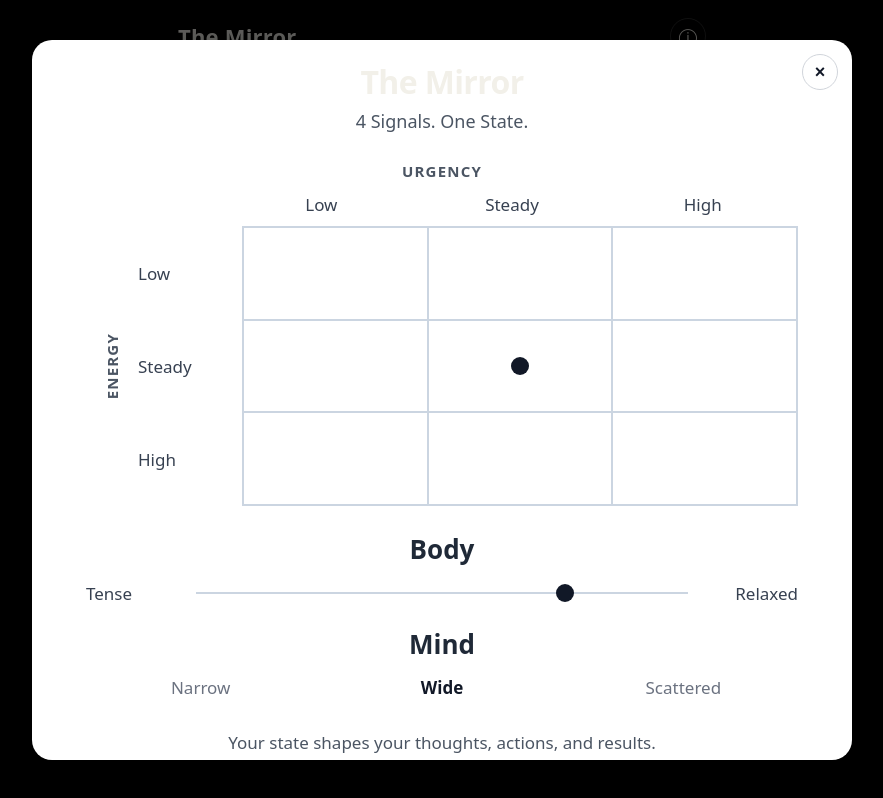
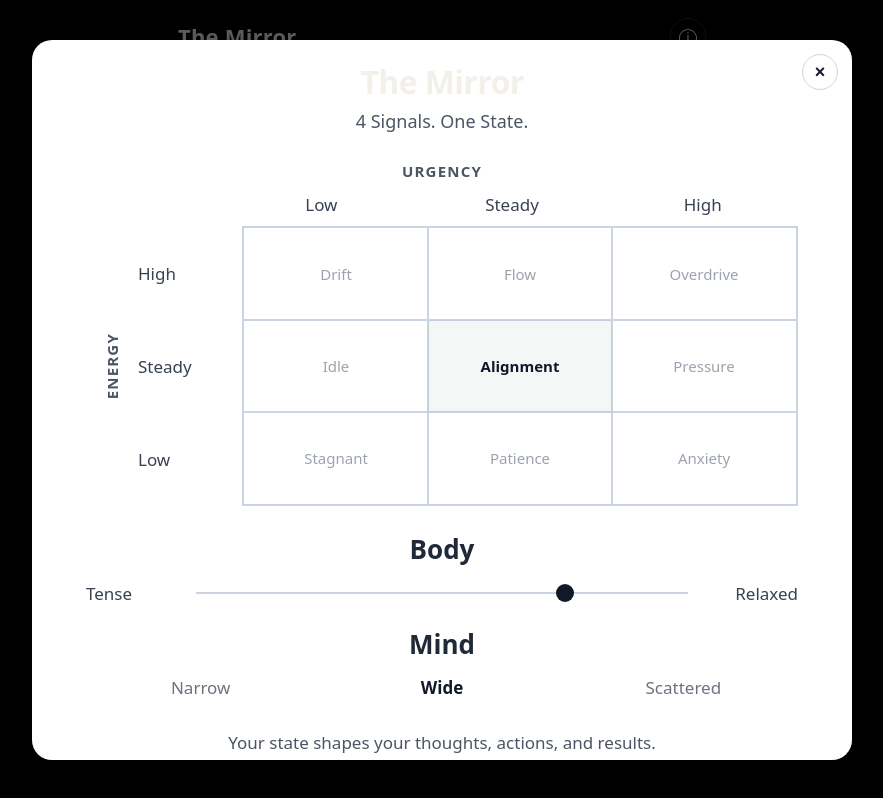
Before and after one commit to onazji/the-mirror, a React (Vite) app: page / in a window 1280 px wide. Both pictures are taken after a click on the button "Open state map explanation". Shown: the whole page, without its empty margins (198-1081 px from the left). Built offline with nearby package versions, Linux system fonts and the light colour scheme.

Commit message:
4/12/26 part 2
minor typo fixess

```diff
--- a/src/components/StateMap.module.css
+++ b/src/components/StateMap.module.css
@@ -90,36 +90,56 @@ grid-template-rows: repeat(3, 1fr);
 min-height: 280px;
 border: 2px solid #cbd5e1;
 background-image:
-linear-gradient(to right,
+linear-gradient(
+to right,
 transparent calc(33.333% - 1px),
 #cbd5e1 calc(33.333% - 1px),
 #cbd5e1 calc(33.333% + 1px),
-transparent calc(33.333% + 1px)),
-linear-gradient(to right,
+transparent calc(33.333% + 1px)
+),
+linear-gradient(
+to right,
 transparent calc(66.666% - 1px),
 #cbd5e1 calc(66.666% - 1px),
 #cbd5e1 calc(66.666% + 1px),
-transparent calc(66.666% + 1px)),
-linear-gradient(to bottom,
+transparent calc(66.666% + 1px)
+),
+linear-gradient(
+to bottom,
 transparent calc(33.333% - 1px),
 #cbd5e1 calc(33.333% - 1px),
 #cbd5e1 calc(33.333% + 1px),
-transparent calc(33.333% + 1px)),
-linear-gradient(to bottom,
+transparent calc(33.333% + 1px)
+),
+linear-gradient(
+to bottom,
 transparent calc(66.666% - 1px),
 #cbd5e1 calc(66.666% - 1px),
 #cbd5e1 calc(66.666% + 1px),
-transparent calc(66.666% + 1px));
+transparent calc(66.666% + 1px)
+);
 background-repeat: no-repeat;
 background-color: #fff;
 }
-.dot {
-width: 18px;
-height: 18px;
-border-radius: 999px;
-background: #111827;
-align-self: center;
-justify-self: center;
+.cell {
+display: flex;
+align-items: center;
+justify-content: center;
+padding: 8px;
+text-align: center;
+}
+.cellActive {
+background: rgba(17, 24, 39, 0.04);
+}
+.cellLabel {
+font-size: 15px;
+line-height: 1.2;
+font-weight: 500;
+color: #9ca3af;
+}
+.cellLabelActive {
+color: #111827;
+font-weight: 700;
 }
 .section {
 margin-top: 24px;
@@ -215,8 +235,9 @@ min-height: 220px;
 .rowLabel,
 .colLabel,
 .bodyLabel,
-.mindLabel {
-font-size: 15px;
+.mindLabel,
+.cellLabel {
+font-size: 14px;
 }
 .sectionTitle {
 font-size: 22px;
--- a/src/components/StateMap.tsx
+++ b/src/components/StateMap.tsx
@@ -1,4 +1,5 @@
 import styles from "./StateMap.module.css";
+import { getBaseState, type BaseStateName } from "../services/stateEngine";
 type Level = "low" | "steady" | "high";
 type BodyState = "tense" | "relaxed";
 type MindState = "narrow" | "wide" | "scattered";
@@ -8,28 +9,28 @@ urgency?: Level;
 body?: BodyState;
 mind?: MindState;
 };
-const rowIndexMap: Record<Level, number> = {
-low: 0,
-steady: 1,
-high: 2,
-};
-const colIndexMap: Record<Level, number> = {
-low: 0,
-steady: 1,
-high: 2,
-};
 const bodyPositionMap: Record<BodyState, string> = {
 tense: "25%",
 relaxed: "75%",
 };
+const baseStateGrid: { energy: Level; urgency: Level; label: BaseStateName }[] = [
+{ energy: "high", urgency: "low", label: "Drift" },
+{ energy: "high", urgency: "steady", label: "Flow" },
+{ energy: "high", urgency: "high", label: "Overdrive" },
+{ energy: "steady", urgency: "low", label: "Idle" },
+{ energy: "steady", urgency: "steady", label: "Alignment" },
+{ energy: "steady", urgency: "high", label: "Pressure" },
+{ energy: "low", urgency: "low", label: "Stagnant" },
+{ energy: "low", urgency: "steady", label: "Patience" },
+{ energy: "low", urgency: "high", label: "Anxiety" },
+];
 export function StateMap({
 energy = "steady",
 urgency = "steady",
 body = "relaxed",
 mind = "wide",
 }: Props) {
-const row = rowIndexMap[energy];
-const col = colIndexMap[urgency];
+const activeBaseState = getBaseState(energy, urgency);
 return (
 <section className={styles.wrapper} aria-label="State map">
 <h2 className={styles.title}>The Mirror</h2>
@@ -46,19 +47,29 @@ return (
 <div className={styles.yAxisArea}>
 <div className={styles.yAxisTitle}>Energy</div>
 <div className={styles.rowLabels}>
+<div className={styles.rowLabel}>High</div>
+<div className={styles.rowLabel}>Steady</div>
 <div className={styles.rowLabel}>Low</div>
-<div className={styles.rowLabel}>Steady</div>
-<div className={styles.rowLabel}>High</div>
 </div>
 </div>
-<div className={styles.grid} aria-hidden="true">
+<div className={styles.grid} aria-label="Energy and urgency state grid">
+{baseStateGrid.map((cell) => {
+const isActive = cell.label === activeBaseState;
+return (
 <div
-className={styles.dot}
-style={{
-gridRow: row + 1,
-gridColumn: col + 1,
-}}
-/>
+key={`${cell.energy}-${cell.urgency}`}
+className={`${styles.cell} ${isActive ? styles.cellActive : ""}`}
+>
+<span
+className={`${styles.cellLabel} ${
+isActive ? styles.cellLabelActive : ""
+}`}
+>
+{cell.label}
+</span>
+</div>
+);
+})}
 </div>
 </div>
 </div>
--- a/src/screens/CheckScreen.tsx
+++ b/src/screens/CheckScreen.tsx
@@ -12,7 +12,7 @@ type Props = {
 };
 
 const ENERGY: readonly Energy[] = ["low", "steady", "high"] as const;
-const URGENCY: readonly Urgency[] = ["low", "medium", "high"] as const;
+const URGENCY: readonly Urgency[] = ["low", "steady", "high"] as const;
 const BODY: readonly Body[] = ["relaxed", "tense"] as const;
 const MIND: readonly Mind[] = ["narrow", "wide", "scattered"] as const;
 
--- /dev/null
+++ b/src/services/stateEngine.ts
@@ -0,0 +1,93 @@
+import type { MirrorSession } from "../types/mirror";
+export type BaseStateName =
+| "Stagnant"
+| "Patience"
+| "Anxiety"
+| "Idle"
+| "Alignment"
+| "Pressure"
+| "Drift"
+| "Flow"
+| "Overdrive";
+export type StateName =
+| "Loop State"
+| "Impulse State"
+| "Decision Under Pressure"
+| "Flow State"
+| "Recovery State"
+| "Undefined";
+export function getBaseState(
+energy: "low" | "steady" | "high",
+urgency: "low" | "steady" | "high"
+): BaseStateName {
+if (energy === "low" && urgency === "low") return "Stagnant";
+if (energy === "low" && urgency === "steady") return "Patience";
+if (energy === "low" && urgency === "high") return "Anxiety";
+if (energy === "steady" && urgency === "low") return "Idle";
+if (energy === "steady" && urgency === "steady") return "Alignment";
+if (energy === "steady" && urgency === "high") return "Pressure";
+if (energy === "high" && urgency === "low") return "Drift";
+if (energy === "high" && urgency === "steady") return "Flow";
+return "Overdrive";
+}
+export function classifyState(s: MirrorSession): StateName {
+const { urgency, mind, body, energy } = s;
+if (urgency === "high" && mind === "scattered" && body === "tense") {
+return "Loop State";
+}
+if (urgency === "high" && mind === "narrow") {
+return "Impulse State";
+}
+if (urgency === "high" && mind === "wide" && body === "relaxed") {
+return "Decision Under Pressure";
+}
+if (
+urgency === "steady" &&
+mind === "narrow" &&
+body === "relaxed" &&
+energy === "high"
+) {
+return "Flow State";
+}
+if (
+urgency === "low" &&
+mind === "wide" &&
+body === "relaxed" &&
+energy === "low"
+) {
+return "Recovery State";
+}
+return "Undefined";
+}
+export function getStateReflection(state: StateName): string | null {
+switch (state) {
+case "Loop State":
+return "Your system is overloaded and cycling.";
+case "Impulse State":
+return "Your focus is locked onto one outcome.";
+case "Decision Under Pressure":
+return "Pressure is high, but your awareness is open.";
+case "Flow State":
+return "You are aligned for focused action.";
+case "Recovery State":
+return "Your system is in restoration mode.";
+default:
+return null;
+}
+}
+export function getStateInstruction(state: StateName): string | null {
+switch (state) {
+case "Loop State":
+return "Pause and regulate.";
+case "Impulse State":
+return "Interrupt and expand your focus.";
+case "Decision Under Pressure":
+return "Choose your direction.";
+case "Flow State":
+return "Continue.";
+case "Recovery State":
+return "Rest.";
+default:
+return null;
+}
+}
--- a/src/types/mirror.ts
+++ b/src/types/mirror.ts
@@ -1,5 +1,5 @@
 export type Energy = "low" | "steady" | "high";
-export type Urgency = "low" | "medium" | "high";
+export type Urgency = "low" | "steady" | "high";
 export type Body = "relaxed" | "tense";
 export type Mind = "narrow" | "wide" | "scattered";
 
```
